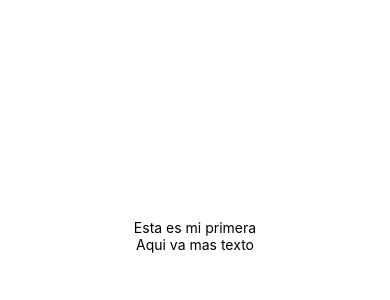
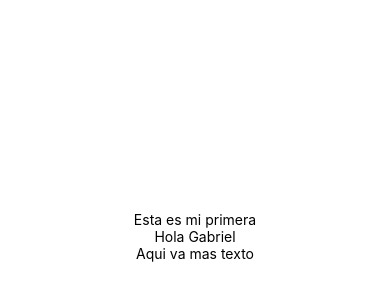
Before and after one commit to gabr13l195/app_react_mobile, a React Native app: screen / in a window 390 px wide. Shown: the part 186-486 px from the top of the page. Built offline with nearby package versions, Linux system fonts and the light colour scheme.

Commit message:
Añadiendo prubeas

```diff
--- a/App.tsx
+++ b/App.tsx
@@ -5,6 +5,7 @@ export default function App() {
   return (
     <View style={styles.container}>
       <Text>Esta es mi primera</Text>
+      <Text>Hola Gabriel</Text>
       <Text>Aqui va mas texto</Text>
       <StatusBar style="auto" />
     </View>
```
